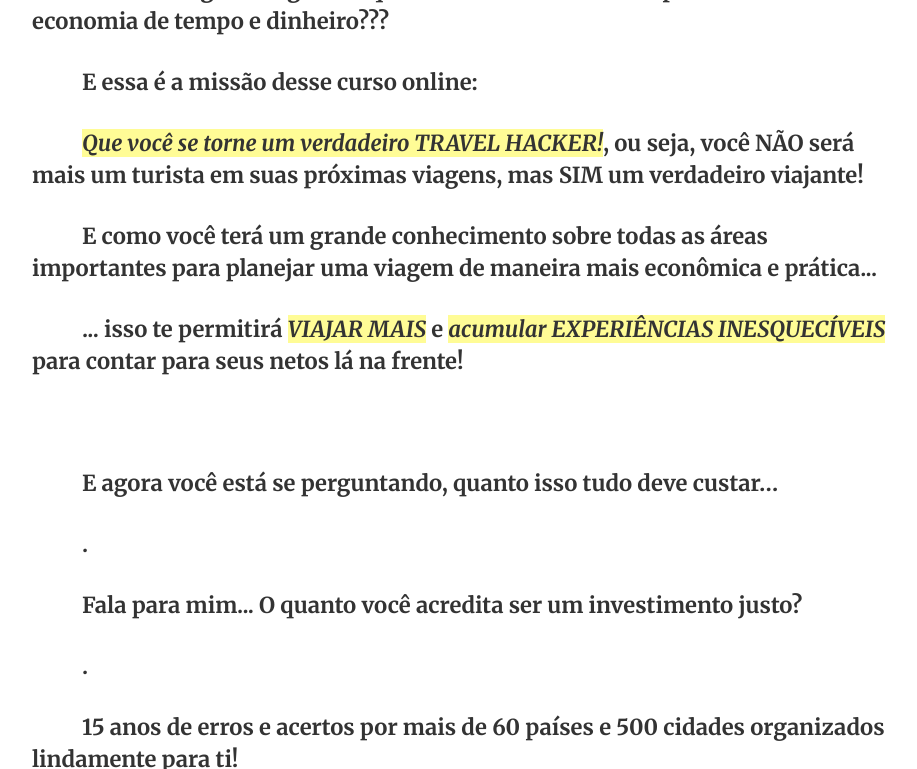
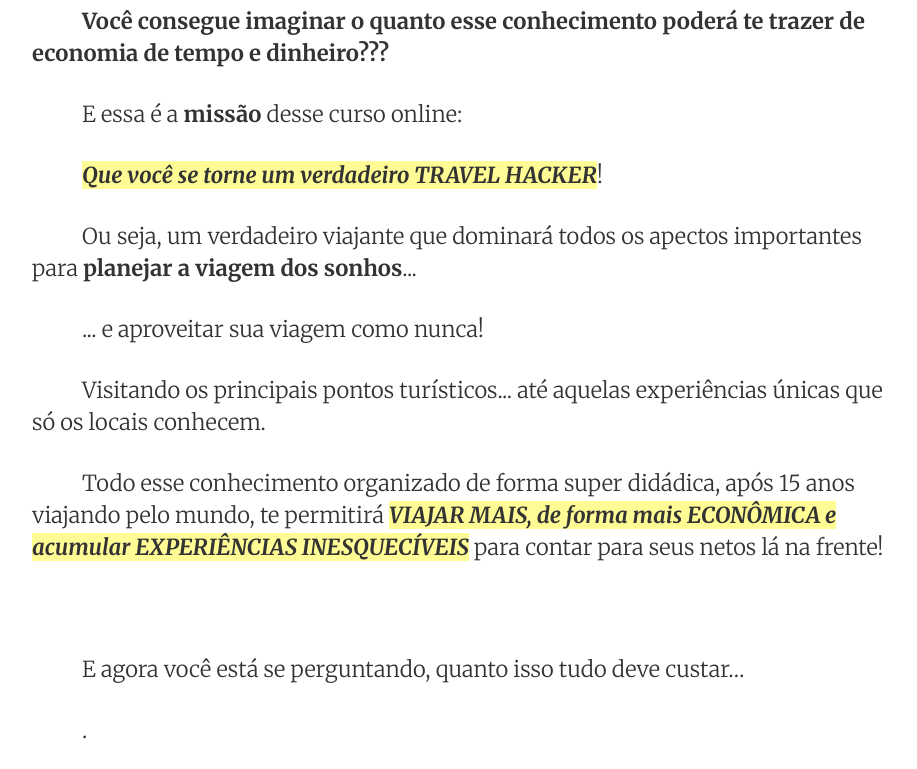
Before and after one commit to ianborges/hackeandosuaviagem, a Jekyll site: the page built from index.html, in a window 1280 px wide and 900 px high, scrolled down 12605 px, cut to the strip 131-900 px from the top of the window. Shown: the whole strip, without its empty margins (177-1094 px from the left). Built offline with Jekyll 4.4.1, drawn with Linux system fonts in a browser that asks for light colours; the list of posts is cut into pages by our own code; some of the changed text lies outside the part shown.

Commit message:
Update index.html

```diff
--- a/index.html
+++ b/index.html
@@ -83,9 +83,9 @@ layout: default
 
 	<p>... e assim economizar muito <span class="highlight"><em><strong>TEMPO e DINHEIRO</strong></em></span>!</p>
 
-        <p>O que vai te permitir <span class="highlight"><em><strong>VIAJAR MAIS VEZES</strong></em></span>, de forma mais <span class="highlight"><em><strong>ECONÔMICA</em></span></strong> e acumular <strong>EXPERIÊNCIAS INESQUECÍVEIS</em></span></strong> para contar para os seus netos!</p>
+        <p>O que vai te permitir <span class="highlight"><em><strong>VIAJAR MAIS VEZES</strong></em></span>, de forma mais <span class="highlight"><em><strong>ECONÔMICA</em></span></strong> e acumular <span class="highlight"><em><strong>EXPERIÊNCIAS INESQUECÍVEIS</em></span></strong> para contar para os seus netos!</p>
 
-	<p>Já imaginou como você pode dar um <strong>upgrade na forma como você planeja suas próximas viagens<strong>, com mais economia, mais qualidade e evitando os famosos perrengues?</p>
+	<p>Já imaginou como você pode dar um <strong>upgrade na forma como você planeja suas próximas viagens</strong>, com mais economia, mais qualidade e evitando os famosos perrengues?</p>
 
 	<p>Eu quero revelar esses segredos todos para você!</p?
 
@@ -189,9 +189,9 @@ layout: default
 
 	    	<p>E as vezes eu me pego pensando…</p>
 
-		<p>"E se eu <strong>não tivesse tido coragem</strong> para dar o <strong>primeiro passo</strong>?"</p>
-		<p>"E se eu <strong>continuasse viajando apenas como um turista</strong>?"</p>
-		<p>"E se eu não soubesse tudo o que sei hoje sobre viagem, o <strong>quanto de grana e tempo estaria desperdiçando</strong>?"</p>
+		<p>"E se eu <strong>tivesse me contentado em apenas viajar 1 vez por ano</strong>?"</p>
+		<p>"E se eu <strong>não buscasse vivenciar experiências locais além dos roteiros turísticos</strong>?"</p>
+		<p>"E se eu <strong>continuasse desperdiçando tempo e dinheiro por falta de conhecimento</strong>?"</p>
 
 		<p>Fica claro para mim que minhas viagens seriam bem diferentes...</p>
 
@@ -237,9 +237,11 @@ layout: default
 
 		<p><strong>Você consegue imaginar o quanto esse conhecimento poderá te trazer de economia de tempo e dinheiro???</strong></p>
 		<p>E essa é a <strong>missão</strong> desse curso online:</p>
-	    <p><span class="highlight"><em><strong>Que você se torne um verdadeiro <i>TRAVEL HACKER</i>!</strong></em></span>, ou seja, você <strong>NÃO será mais um turista</strong> em suas próximas viagens, mas <strong>SIM um verdadeiro viajante!</strong></p>
-		<p>E como você terá um grande conhecimento sobre <strong>todas as áreas importantes para planejar uma viagem de maneira mais econômica e prática</strong>...</p>
-		<p>... isso te permitirá <span class="highlight"><em><strong>VIAJAR MAIS</strong></em></span> e <span class="highlight"><em><strong>acumular EXPERIÊNCIAS INESQUECÍVEIS</strong></em></span> para contar para seus netos lá na frente!</p>
+	    <p><span class="highlight"><em><strong>Que você se torne um verdadeiro <i>TRAVEL HACKER</i></strong></em></span>!</p>
+	    	<p>Ou seja, um verdadeiro viajante que dominará todos os apectos importantes para <strong>planejar a viagem dos sonhos</strong>...</p>
+		<p>... e aproveitar sua viagem como nunca!</p>
+		<p>Visitando os principais pontos turísticos... até aquelas experiências únicas que só os locais conhecem.</p>
+		<p>Todo esse conhecimento organizado de forma super didádica, após 15 anos viajando pelo mundo, te permitirá <span class="highlight"><em><strong>VIAJAR MAIS, de forma mais ECONÔMICA e acumular EXPERIÊNCIAS INESQUECÍVEIS</strong></em></span> para contar para seus netos lá na frente!</p>
 
 	   	<p>&nbsp;</p>
 
```
